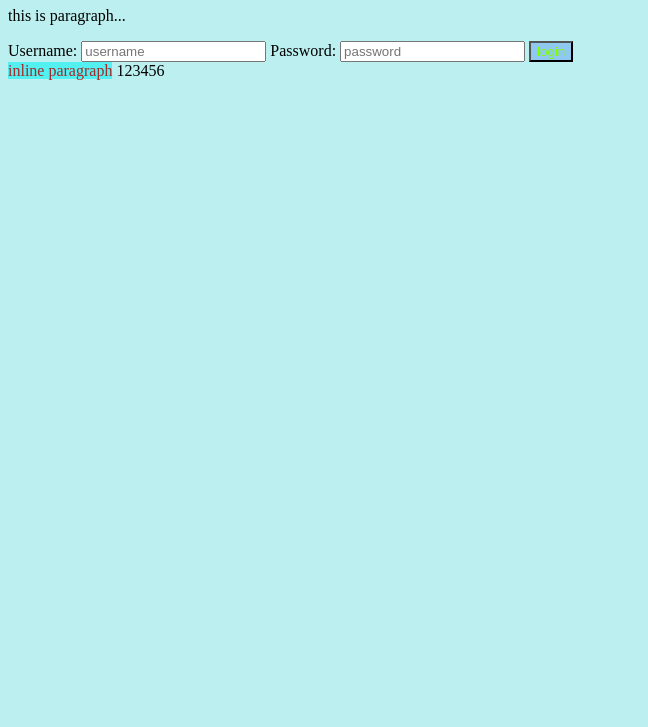
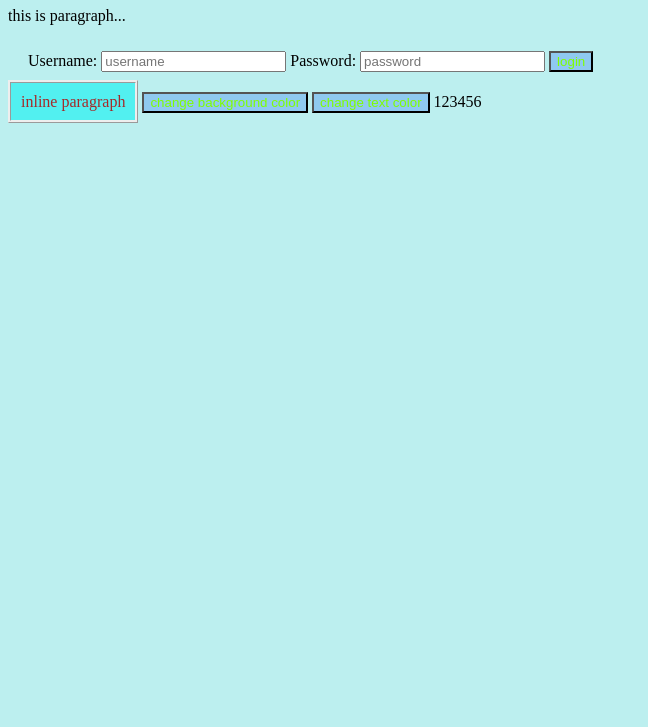
Before and after one commit to asadi-mahdi/front-test, a plain HTML site: page index.html in a window 1280 px wide. Shown: the part 73-800 px from the top of the page, without its empty margins (0-648 px from the left). Drawn offline with Linux system fonts and the light colour scheme.

Commit message:
add javascript file add some js code

```diff
--- /dev/null
+++ b/app.js
@@ -0,0 +1,13 @@
+document.getElementById('change-background-color-btn').onclick = function () {
+    let r = Math.floor(Math.random() * 251);
+    let g = Math.floor(Math.random() * 251);
+    let b = Math.floor(Math.random() * 251);
+    document.getElementById('inline-paragraph').style.backgroundColor = 'rgb(' + r + ',' + g + ',' + b + ')'
+}
+
+function change_color(id) {
+    let r = Math.floor(Math.random() * 251);
+    let g = Math.floor(Math.random() * 251);
+    let b = Math.floor(Math.random() * 251);
+    document.getElementById(id).style.color = 'rgb(' + r + ',' + g + ',' + b + ')'
+}
--- a/index.html
+++ b/index.html
@@ -10,15 +10,20 @@
 <body>
     <h1 style="color: blueviolet;">hello</h1>
     <p>this is paragraph...</p>
-    <form>
+    <form class="form">
         <label for="username">Username:</label>
         <input id="username" type="text" placeholder="username">
         <label for="password">Password:</label>
         <input id="password" type="password" placeholder="password">
         <input class="mahdi-btn" type="submit" value="login">
     </form>
-    <p id="inline-paragraph" style="display: inline;">inline paragraph</p>
+    <p id="inline-paragraph" style="display: inline;" class="paragraph">inline paragraph</p>
+    <button id="change-background-color-btn" class="mahdi-btn">change background color</button>
+    <button id="change-color-btn" class="mahdi-btn" onclick="change_color('inline-paragraph')">change text
+        color</button>
     <P style="display: inline;">123456</P>
+
+    <script src="app.js"></script>
 </body>
 
 </html>
--- a/style.css
+++ b/style.css
@@ -21,3 +21,13 @@ body {
     background-color: rgba(100, 164, 241, 0.5);
     color: chartreuse;
 }
+
+.form {
+    padding: 10px;
+    margin: 10px;
+}
+
+.paragraph {
+    border-style: ridge;
+    padding: 10px;
+}
```
